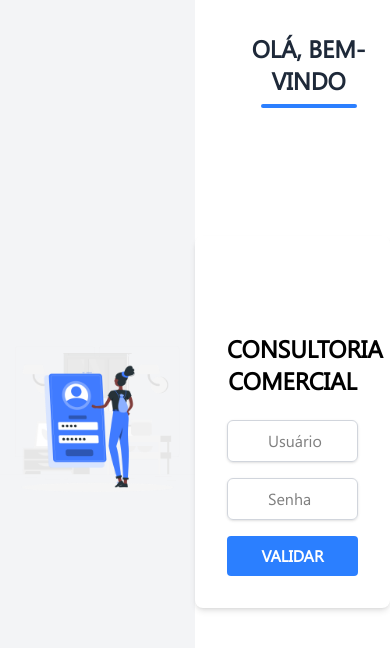
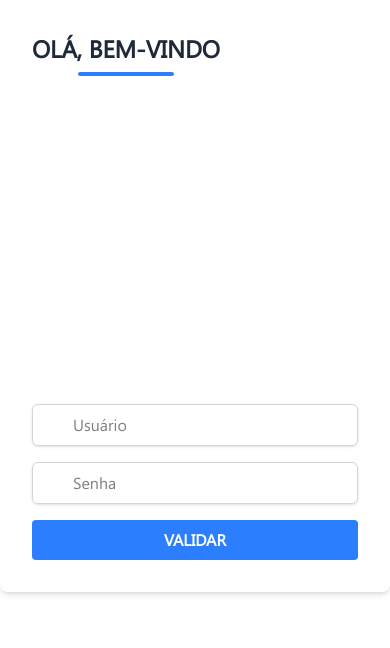
Before and after one commit to gustavofda/My-SaaS, a React (Vite) app: page / in a window 390 px wide. Shown: the top 648 px of the page. Built offline with nearby package versions, Linux system fonts and the light colour scheme; some icons are missing.

Commit message:
style: imagem ao lado com fundo azul

```diff
--- a/src/pages/home/sections/Login/Login.jsx
+++ b/src/pages/home/sections/Login/Login.jsx
@@ -18,27 +18,27 @@ function Login() {
     };
 
     return (
-        <div className="flex h-screen overflow-hidden bg-gray-100">
-            {/* Imagem à esquerda */}
-            <div className="w-1/2 flex items-center justify-center h-full">
+        <div className="flex h-screen overflow-hidden bg-blue-500">
+
+            <div className="hidden md:flex w-1/2 items-center justify-center h-full">
                 <img
                     src="/assets/images/Login.png"
                     alt="Login"
                     className="max-w-full max-h-full object-contain"
                 />
             </div>
-            {/* Lado direito */}
-            <div className="w-1/2 flex flex-col justify-center bg-white h-full relative">
-                {/* Título no topo esquerdo do lado direito */}
+
+            <div className="w-full md:w-1/2 flex flex-col justify-center bg-white h-full relative">
+
                 <div className="absolute top-8 left-8 flex flex-col items-start">
                     <div className="flex flex-col items-center">
                         <h1 className="text-2xl font-bold text-gray-800 text-center">OLÁ, BEM-VINDO</h1>
                         <div className="w-24 h-1 bg-blue-500 rounded mt-2 mx-auto" />
                     </div>
                 </div>
-                {/* Formulário centralizado */}
+
                 <div className="w-full max-w-md p-8 rounded-lg shadow-md mx-auto">
-                    <h1 className="text-2xl font-bold text-center mb-6 mt-16">CONSULTORIA COMERCIAL</h1>
+                    <h1 className="text-2xl font-bold text-center mb-6 mt-16 text-white md:text-gray-800">CONSULTORIA COMERCIAL</h1>
                     <form onSubmit={handleLogin} className="space-y-4">
                         <div>
                             <div className="relative">
```
